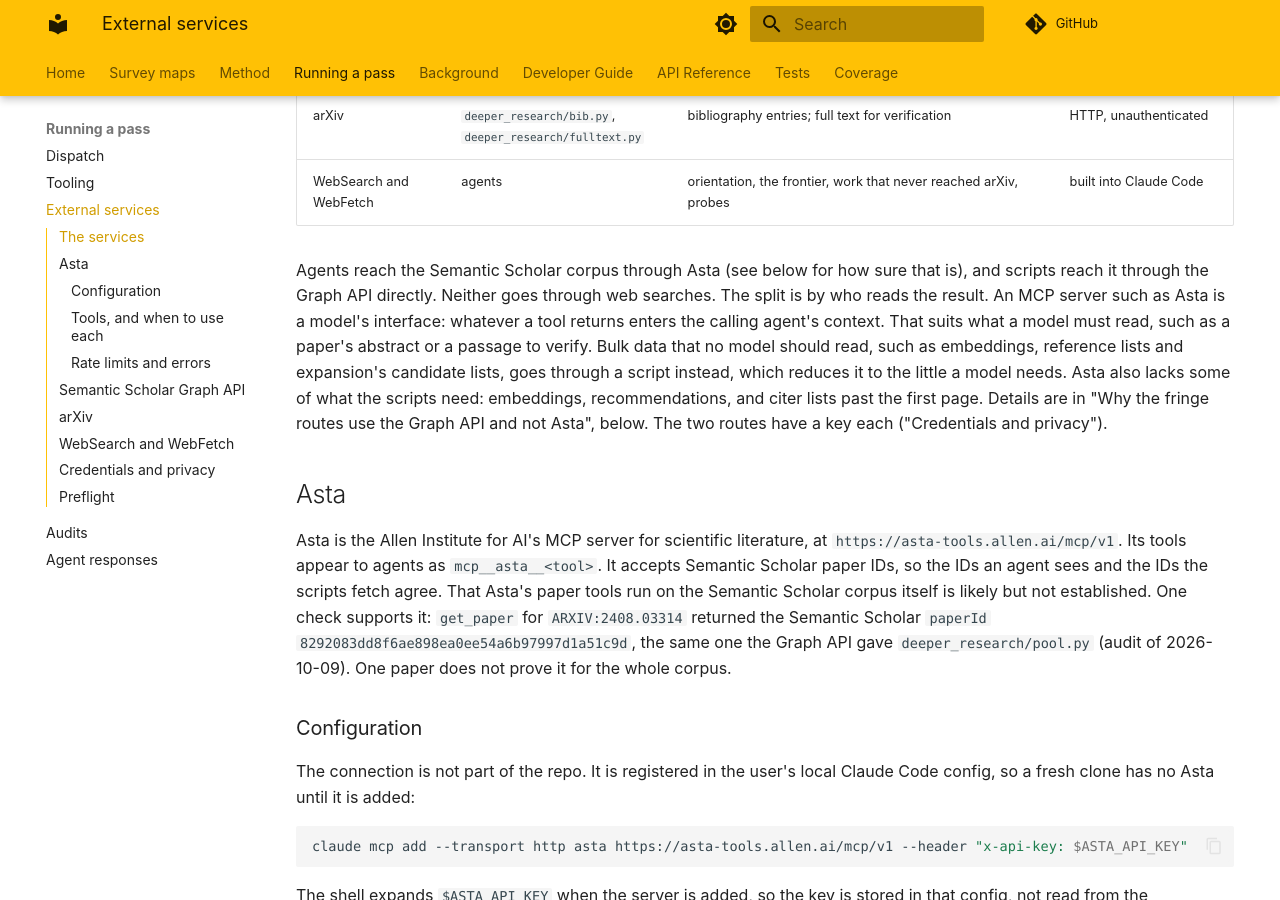
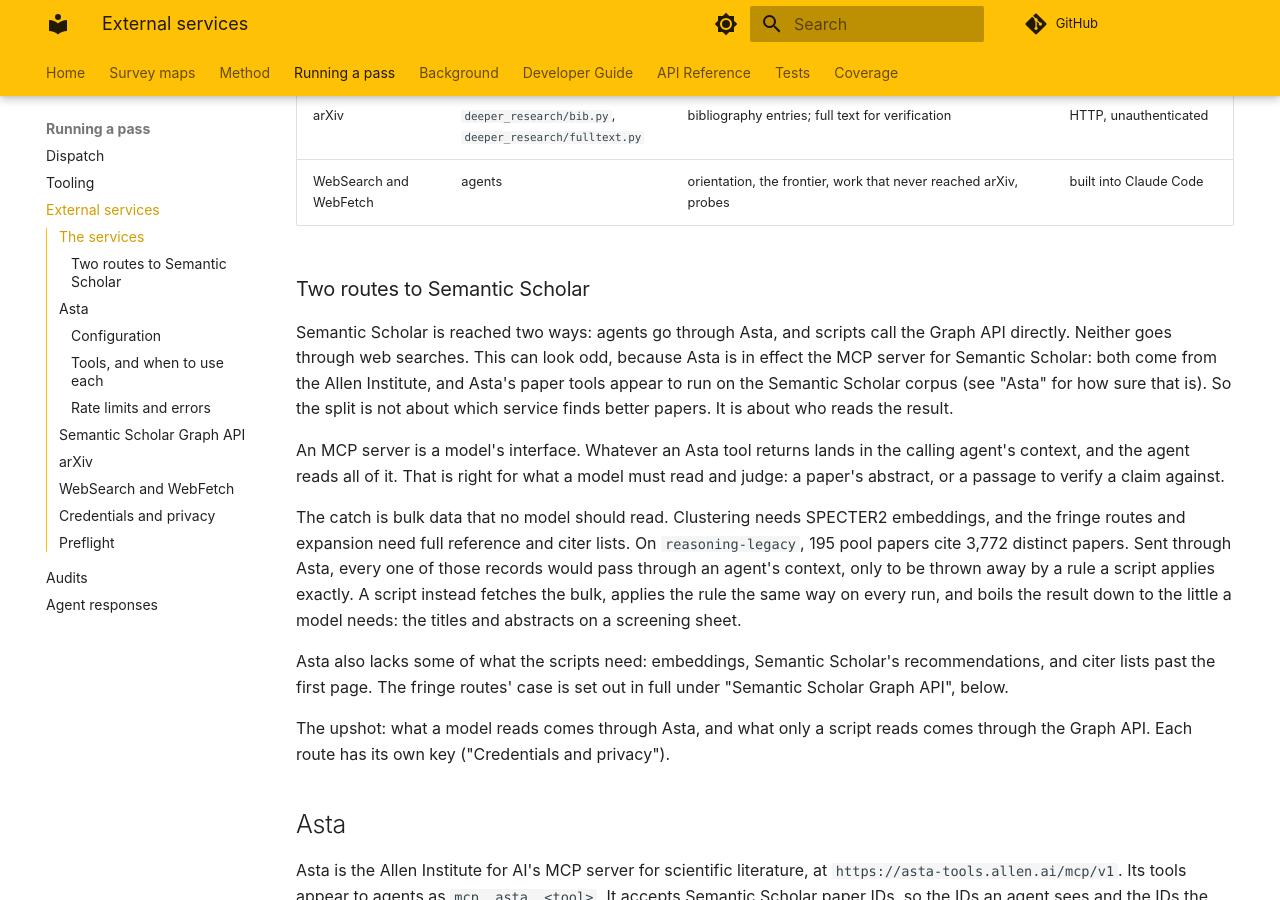
Before and after one commit to aidotse/deeper-research, an MkDocs documentation site: the page built from docs/external_services.md, in a window 1280 px wide and 900 px high, scrolled down 598 px. Built offline with MkDocs 1.6.1 and Material for MkDocs 9.7.7, drawn with Linux system fonts in a browser that asks for light colours; comment, search, counter and statistics services are not loaded; some of the changed text lies outside the part shown.

Commit message:
docs(services): explain why agents reach Semantic Scholar through Asta and scripts through the Graph API
Co-Authored-By: Claude Opus 5.5 (1M context) <noreply@anthropic.com>

```diff
--- a/docs/external_services.md
+++ b/docs/external_services.md
@@ -18,14 +18,28 @@ the rule that a persistent error halts the pass, exist to turn those silent fail
 | arXiv | `deeper_research/bib.py`, `deeper_research/fulltext.py` | bibliography entries; full text for verification | HTTP, unauthenticated |
 | WebSearch and WebFetch | agents | orientation, the frontier, work that never reached arXiv, probes | built into Claude Code |
 
-Agents reach the Semantic Scholar corpus through Asta (see below for how sure that is), and scripts reach it through the
-Graph API directly. Neither goes through web searches. The split is by who reads the result. An MCP server such as Asta
-is a model's interface: whatever a tool returns enters the calling agent's context. That suits what a model must read,
-such as a paper's abstract or a passage to verify. Bulk data that no model should read, such as embeddings, reference
-lists and expansion's candidate lists, goes through a script instead, which reduces it to the little a model needs. Asta
-also lacks some of what the scripts need: embeddings, recommendations, and citer lists past the first page. Details are
-in "Why the fringe routes use the Graph API and not Asta", below. The two routes have a key each ("Credentials and
-privacy").
+### Two routes to Semantic Scholar
+
+Semantic Scholar is reached two ways: agents go through Asta, and scripts call the Graph API directly. Neither goes
+through web searches. This can look odd, because Asta is in effect the MCP server for Semantic Scholar: both come from
+the Allen Institute, and Asta's paper tools appear to run on the Semantic Scholar corpus (see "Asta" for how sure that
+is). So the split is not about which service finds better papers. It is about who reads the result.
+
+An MCP server is a model's interface. Whatever an Asta tool returns lands in the calling agent's context, and the agent
+reads all of it. That is right for what a model must read and judge: a paper's abstract, or a passage to verify a claim
+against.
+
+The catch is bulk data that no model should read. Clustering needs SPECTER2 embeddings, and the fringe routes and
+expansion need full reference and citer lists. On `reasoning-legacy`, 195 pool papers cite 3,772 distinct papers. Sent
+through Asta, every one of those records would pass through an agent's context, only to be thrown away by a rule a
+script applies exactly. A script instead fetches the bulk, applies the rule the same way on every run, and boils the
+result down to the little a model needs: the titles and abstracts on a screening sheet.
+
+Asta also lacks some of what the scripts need: embeddings, Semantic Scholar's recommendations, and citer lists past the
+first page. The fringe routes' case is set out in full under "Semantic Scholar Graph API", below.
+
+The upshot: what a model reads comes through Asta, and what only a script reads comes through the Graph API. Each route
+has its own key ("Credentials and privacy").
 
 ## Asta
 
@@ -188,8 +202,8 @@ frontier, the field's vocabulary, OpenReview, lab blogs, system cards, release n
 
 ## Credentials and privacy
 
-There are two keys, one for each route to the Semantic Scholar corpus ("The services" says why there are two routes).
-Each goes only to the service that issued it.
+There are two keys, one for each route to the Semantic Scholar corpus ("Two routes to Semantic Scholar" says why there
+are two). Each goes only to the service that issued it.
 
 - `ASTA_API_KEY` — the agents' key, for Asta. Claude Code sends it, from the MCP config where it was stored when the
     server was added ("Asta", "Configuration"). No script sends it: `deeper_research/asta_config.py` only checks that it
```
